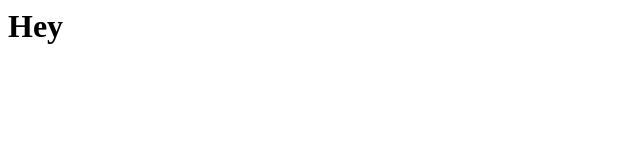
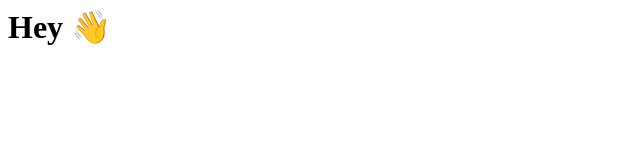
Before and after one commit to isaqer/sshahien.com, a plain HTML site: page index.html in a window 1280 px wide. Shown: the full height of the page, 0-640 px from the left. Drawn offline with Linux system fonts and the light colour scheme.

Commit message:
Update index.html

```diff
--- a/index.html
+++ b/index.html
@@ -3,7 +3,7 @@
 <title>Saqer Shahien</title>
 </head>
 <body>
-  <h1>Hey</h1>
+  <h1>Hey 👋</h1>
   <!-- Google tag (gtag.js) -->
 <script async src="https://www.googletagmanager.com/gtag/js?id=G-DY9QDQKE5N"></script>
 <script>
```
